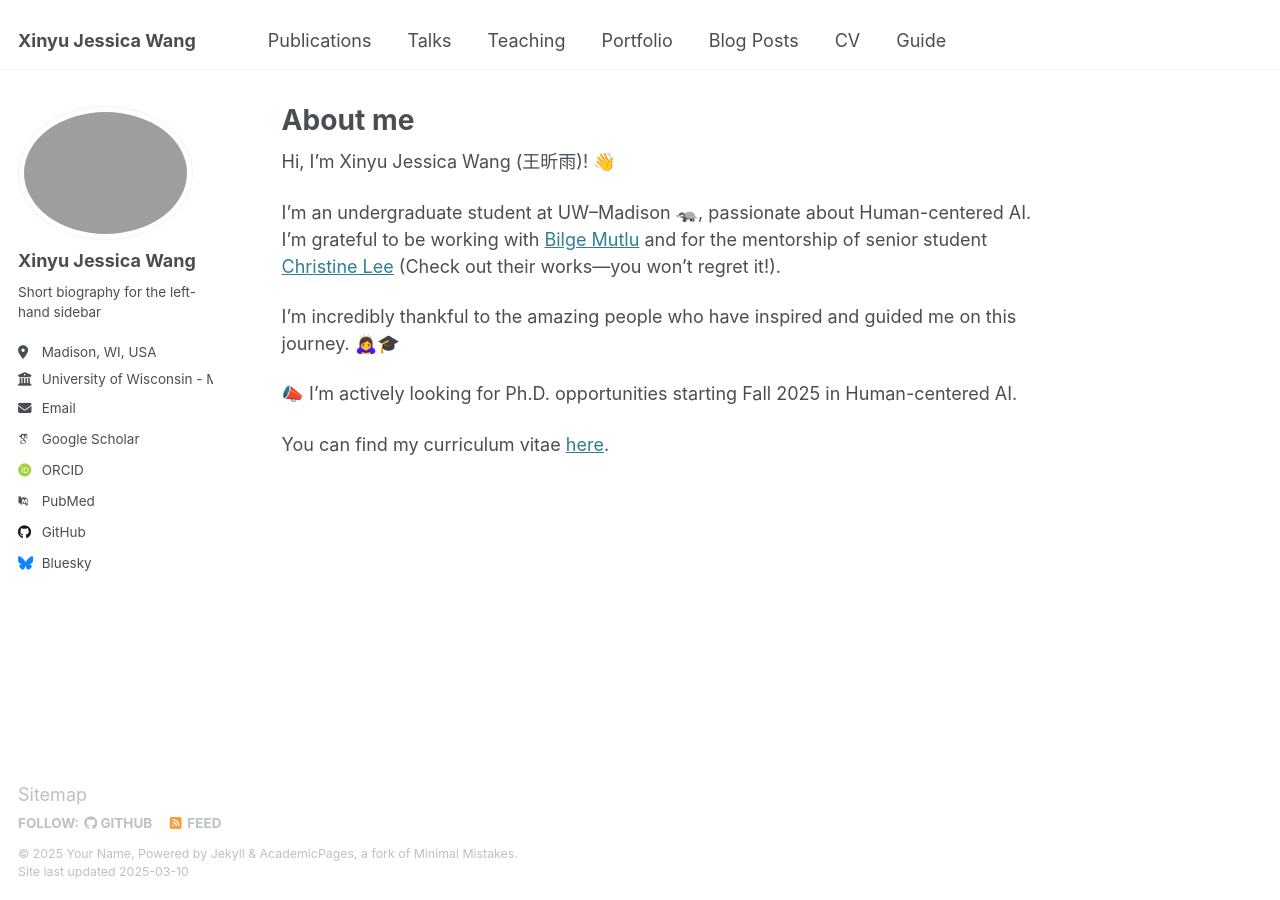
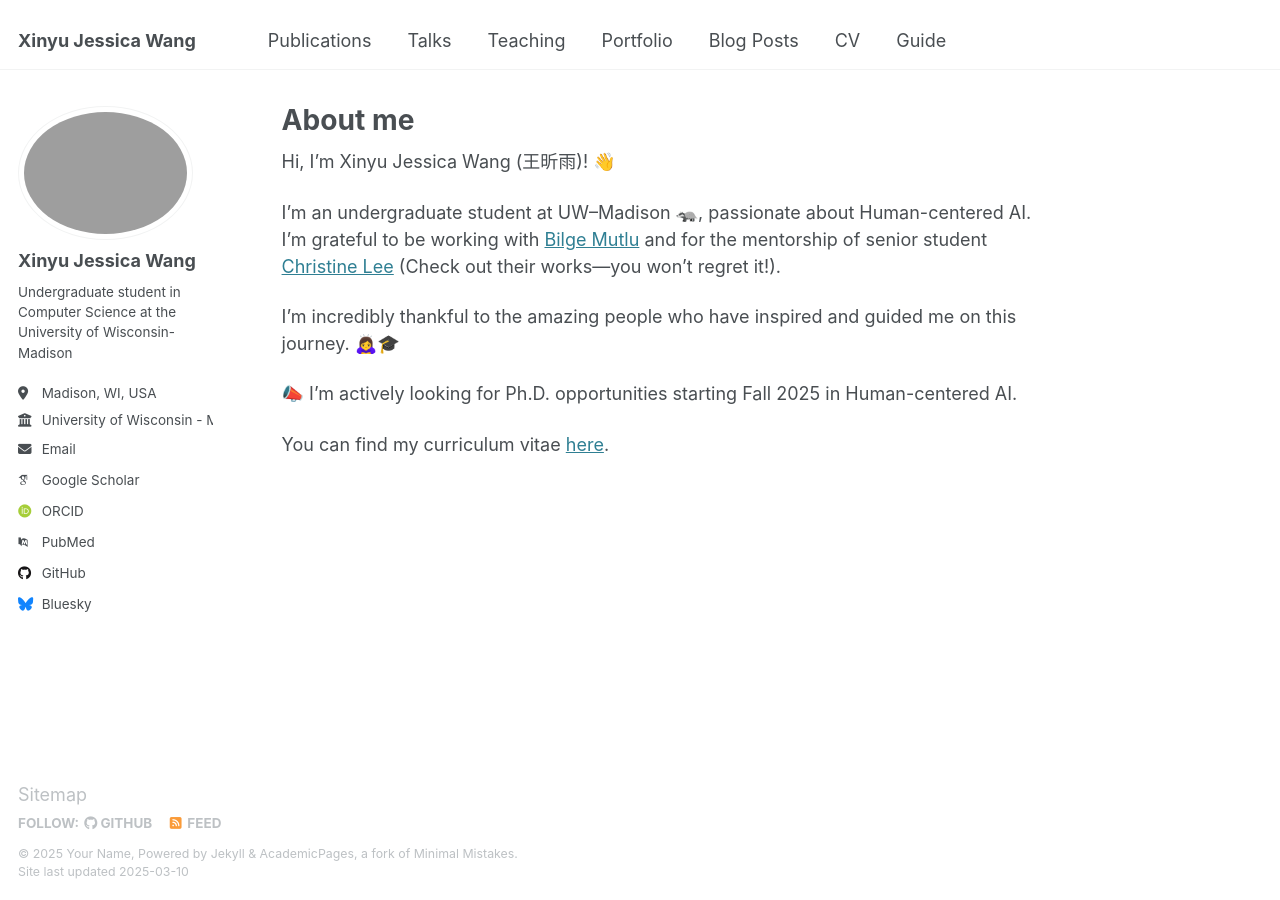
Before and after one commit to xwang2775/xwang2775.github.io, a Jekyll site: the page built from _pages/about.md, in a window 1280 px wide. Built offline with Jekyll 4.4.1, drawn with Linux system fonts in a browser that asks for light colours; some web fonts are replaced.

Commit message:
add basic info

```diff
--- a/_config.yml
+++ b/_config.yml
@@ -25,7 +25,7 @@ author:
   avatar           : "./profile.png"
   name             : "Xinyu Jessica Wang"
   pronouns         : # example: "she/her"
-  bio              : "Short biography for the left-hand sidebar"
+  bio              : "Undergraduate student in Computer Science at the University of Wisconsin-Madison"
   location         : "Madison, WI, USA"
   employer         : "University of Wisconsin - Madison"
   uri              : # URL
```
Also changed, not shown: 1 other file.
